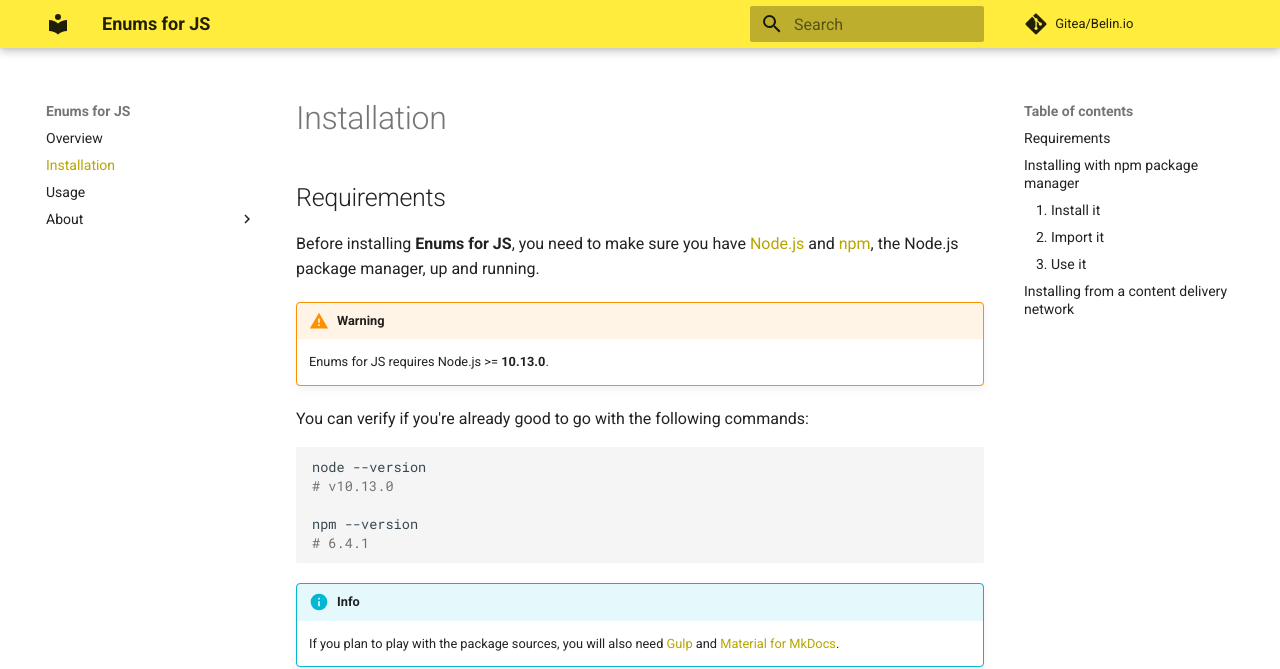
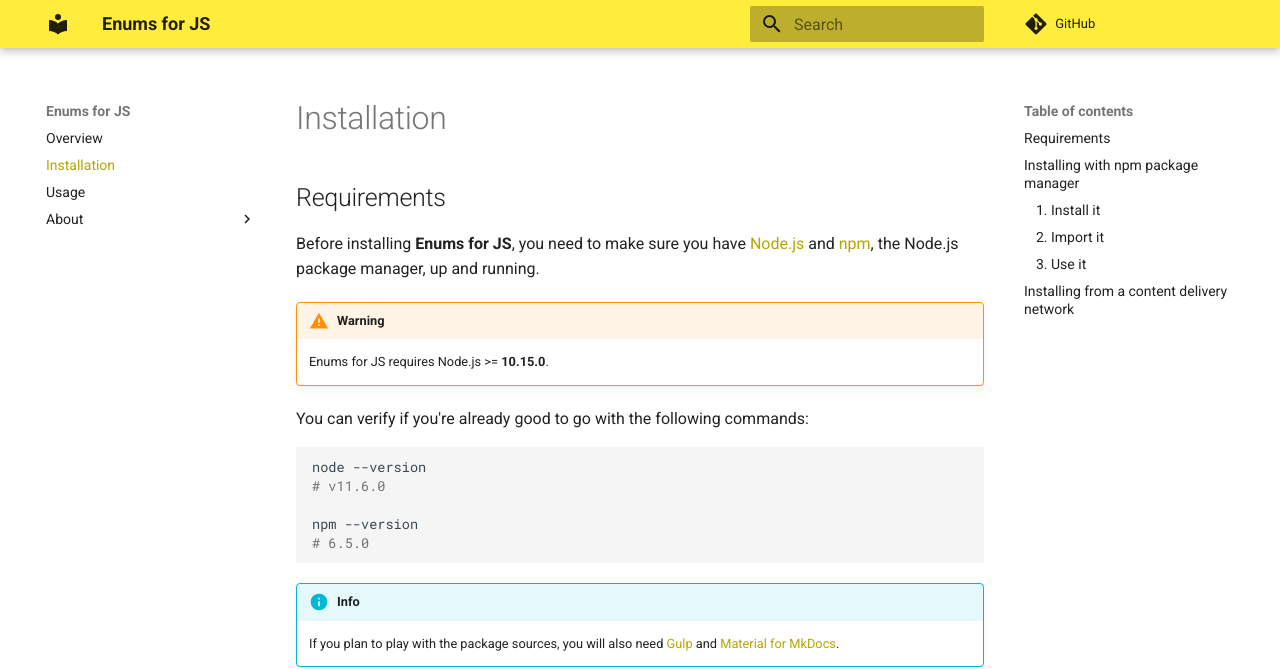
Before and after one commit to cedx/enum.js, an MkDocs documentation site: the page built from doc/installation.md, in a window 1280 px wide and 900 px high. Shown: the top 669 px of the window. Built offline with MkDocs 1.6.1 and Material for MkDocs 9.7.7, drawn with Linux system fonts in a browser that asks for light colours; comment, search, counter and statistics services are not loaded.

````diff
--- a/doc/installation.md
+++ b/doc/installation.md
@@ -5,16 +5,16 @@ Before installing **Enums for JS**, you need to make sure you have [Node.js](htt
 and [npm](https://www.npmjs.com), the Node.js package manager, up and running.
 
 !!! warning
-    Enums for JS requires Node.js >= **10.13.0**.
+    Enums for JS requires Node.js >= **10.15.0**.
 
 You can verify if you're already good to go with the following commands:
 
 ```shell
 node --version
-# v10.13.0
+# v11.6.0
 
 npm --version
-# 6.4.1
+# 6.5.0
 ```
 
 !!! info
--- a/mkdocs.yml
+++ b/mkdocs.yml
@@ -6,8 +6,8 @@ site_url: https://dev.belin.io/enum.js
 docs_dir: doc
 site_dir: web
 
-repo_name: Gitea/Belin.io
-repo_url: https://git.belin.io/cedx/enum.js
+repo_name: GitHub
+repo_url: https://github.com/cedx/enum.js
 edit_uri: ''
 
 copyright: Copyright &copy; 2016 - 2019 Cédric Belin
@@ -18,7 +18,7 @@ google_analytics:
 extra:
   social:
   - {type: globe, link: 'https://belin.io'}
-  - {type: git, link: 'https://git.belin.io/cedx'}
+  - {type: github, link: 'https://github.com/cedx'}
   - {type: twitter, link: 'https://twitter.com/cedxbelin'}
   - {type: linkedin, link: 'https://linkedin.com/in/cedxbelin'}
 
--- a/package.json
+++ b/package.json
@@ -7,6 +7,7 @@
   "license": "MIT",
   "main": "./lib/index.js",
   "name": "@cedx/enum",
+  "repository": "github:cedx/enum.js",
   "types": "./lib/index.d.ts",
   "version": "5.2.0",
   "devDependencies": {
@@ -40,10 +41,6 @@
     "js",
     "type"
   ],
-  "repository": {
-    "type": "git",
-    "url": "https://git.belin.io/cedx/enum.js.git"
-  },
   "scripts": {
     "coverage": "gulp coverage",
     "prepare": "gulp build",
````
Also changed, not shown: README.md (+2 -2 lines), doc/usage.md (+1 -1 lines).
